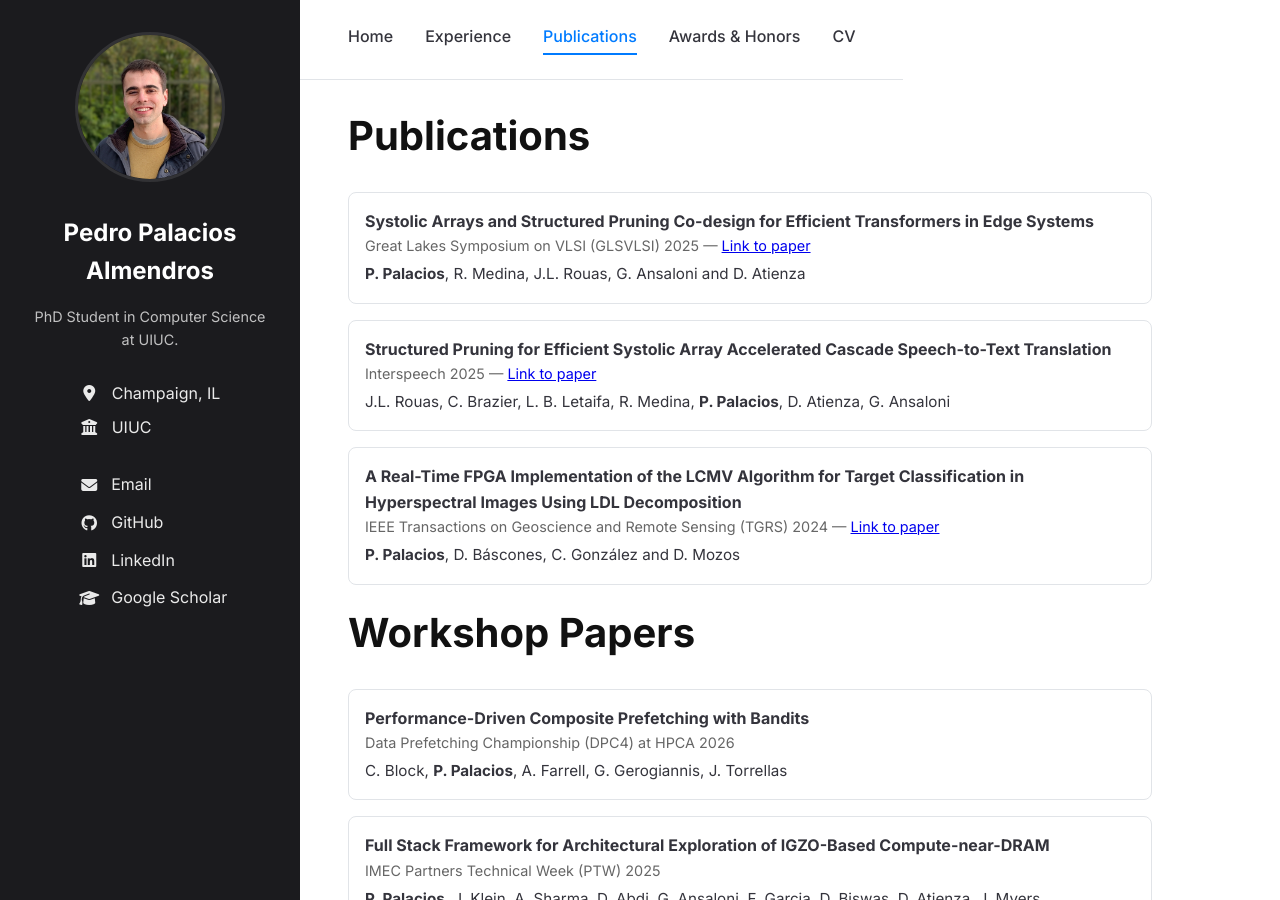
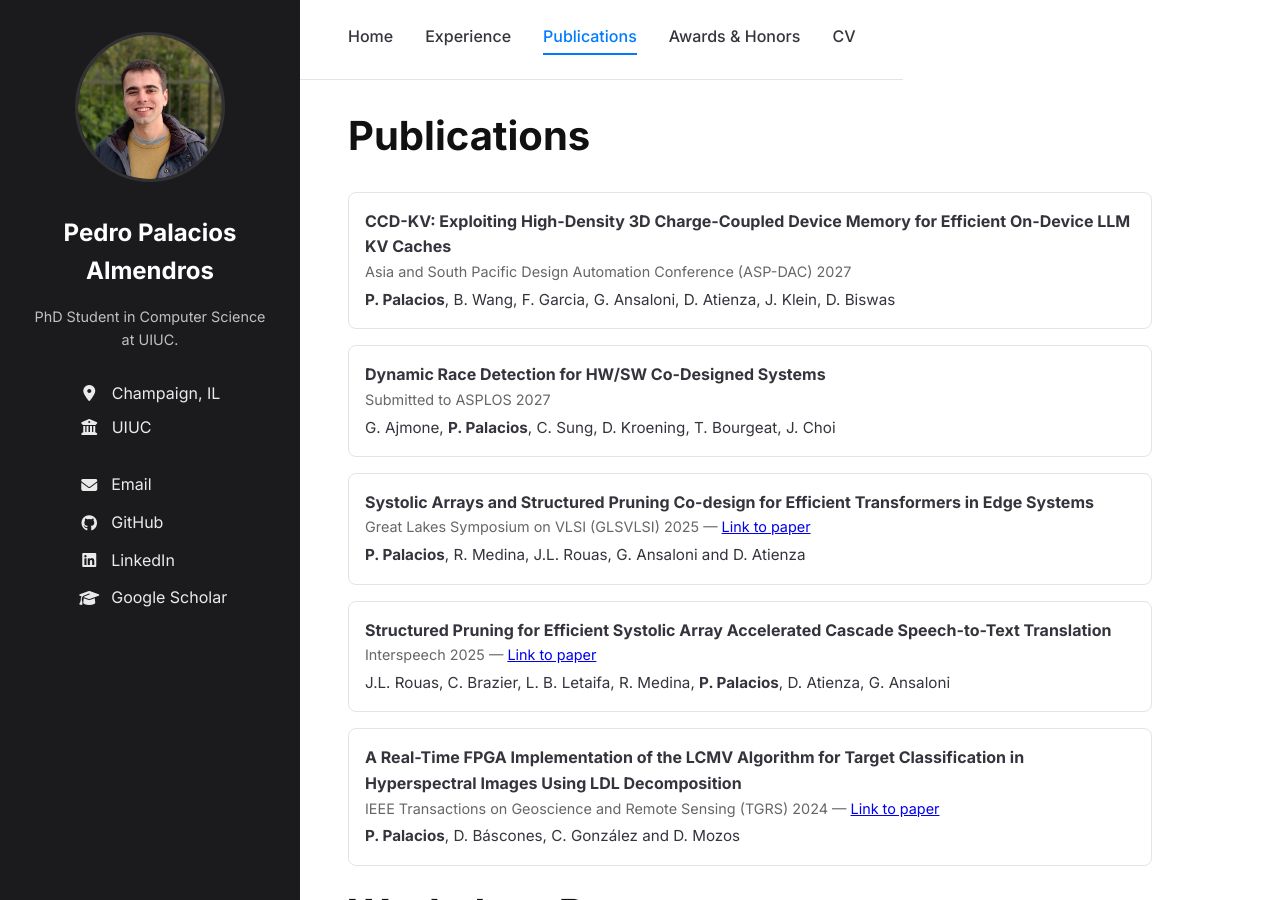
Before and after one commit to palmenros/palmenros.github.io, a Jekyll site: the page built from publications.md, in a window 1280 px wide and 900 px high. Built offline with Jekyll 4.4.1, drawn with Linux system fonts in a browser that asks for light colours.

Commit message:
Update details

```diff
--- a/publications.md
+++ b/publications.md
@@ -4,6 +4,18 @@ title: Publications | Pedro Palacios
 ---
 
 # Publications
+
+<div class="card">
+  <strong>CCD-KV: Exploiting High-Density 3D Charge-Coupled Device Memory for Efficient On-Device LLM KV Caches</strong>
+  <div class="meta">Asia and South Pacific Design Automation Conference (ASP-DAC) 2027</div>
+  <p><strong>P. Palacios</strong>, B. Wang, F. Garcia, G. Ansaloni, D. Atienza, J. Klein, D. Biswas</p>
+</div>
+
+<div class="card">
+  <strong>Dynamic Race Detection for HW/SW Co-Designed Systems</strong>
+  <div class="meta">Submitted to ASPLOS 2027</div>
+  <p>G. Ajmone, <strong>P. Palacios</strong>, C. Sung, D. Kroening, T. Bourgeat, J. Choi</p>
+</div>
 
 <div class="card">
   <strong>Systolic Arrays and Structured Pruning Co-design for Efficient Transformers in Edge Systems</strong>
@@ -27,7 +39,7 @@ title: Publications | Pedro Palacios
 
 <div class="card">
   <h3>Transformer Auto-Regressive Attention Accelerator Using 3D String-Memory Key-Value Cache</h3>
-  <div class="meta">Patent in progress, 2025</div>
+  <div class="meta">Patent application in progress, 2026</div>
   <p><strong>P. Palacios</strong>, B. Wang, J. Klein, F. Garcia, G. Ansaloni, D. Atienza</p>
 </div> -->
 
```
Also changed, not shown: experience.md (+8 -0 lines), index.md (+2 -3 lines), 1 other file.
